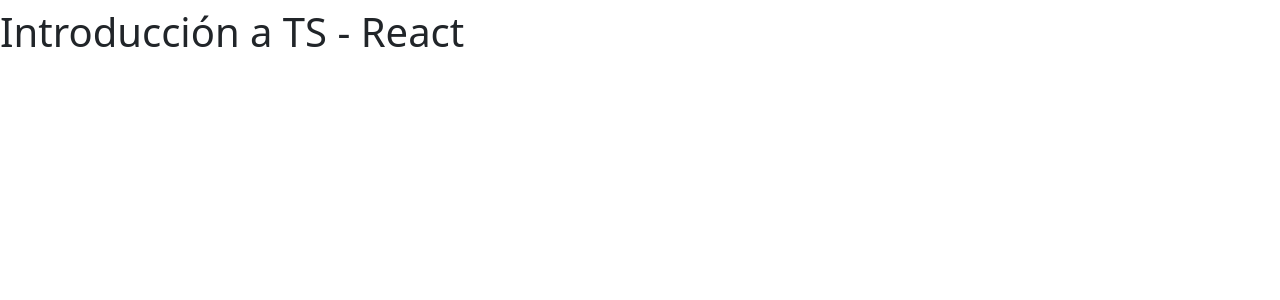
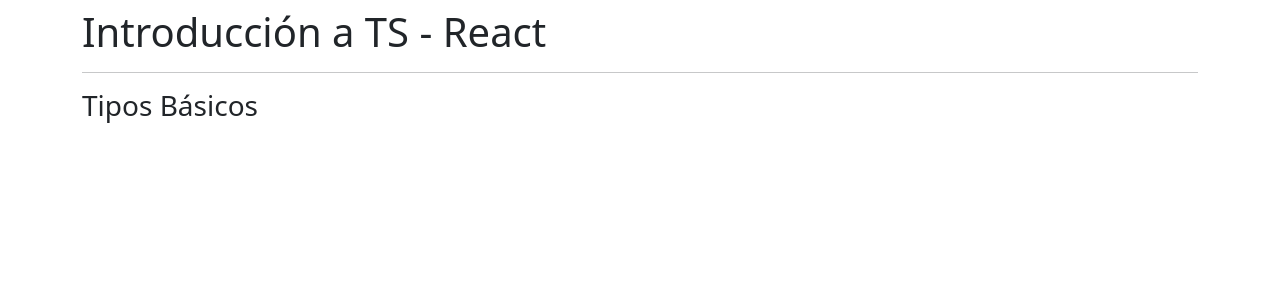
Before and after one commit to armandotechno/repaso-react-ts, a React (Create React App) app: page / in a window 1280 px wide. Shown: the top 300 px of the page. Built offline with nearby package versions, Linux system fonts and the light colour scheme.

Commit message:
Preparando el proyecto para los primeros componentes

```diff
--- a/public/index.html
+++ b/public/index.html
@@ -34,7 +34,7 @@
 
     <title>Reforzamiento TS - React</title>
   </head>
-  <body>
+  <body class="container">
     <noscript>You need to enable JavaScript to run this app.</noscript>
     <div id="root"></div>
     <!--
--- a/src/App.tsx
+++ b/src/App.tsx
@@ -1,8 +1,11 @@
+import { TiposBasicos } from './typescript/TiposBasicos';
 
 const App = () => {
   return (
     <div className="mt-2">
       <h1>Introducción a TS - React</h1>
+      <hr />
+      <TiposBasicos />
     </div>
   )
 }
--- a/src/react-app-env.d.ts
+++ /dev/null
@@ -1 +0,0 @@
-/// <reference types="react-scripts" />
--- /dev/null
+++ b/src/typescript/TiposBasicos.tsx
@@ -0,0 +1,8 @@
+
+export const TiposBasicos = () => {
+  return (
+    <>
+        <h3>Tipos Básicos</h3>
+    </>
+  )
+}
```
Also changed, not shown: src/reportWebVitals.ts (deleted, +0 -15 lines), src/setupTests.ts (deleted, +0 -5 lines), src/logo.svg (deleted).
